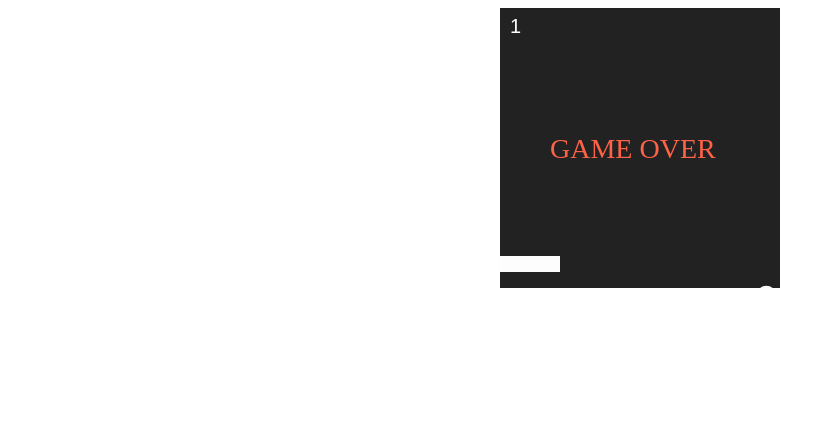
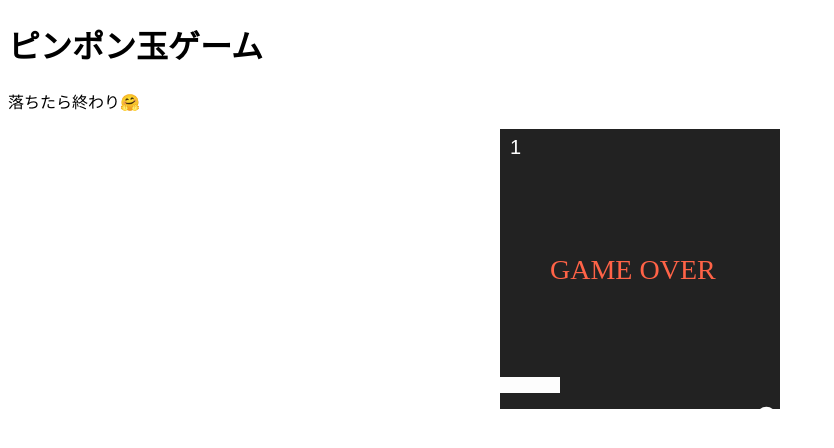
Before and after one commit to Kaana0/pong, a plain HTML site: page index.html in a window 1280 px wide. Shown: the whole page, without its empty margins (0-834 px from the left). Drawn offline with Linux system fonts and the light colour scheme.

Commit message:
Add files via upload

```diff
--- a/index.html
+++ b/index.html
@@ -12,6 +12,8 @@
   </style>
 </head>
 <body>
+  <h1>ピンポン玉ゲーム</h1>
+  <p>落ちたら終わり🤗</p>
   <canvas width="280" height="280">
     Canvas not supported.
   </canvas>
```
